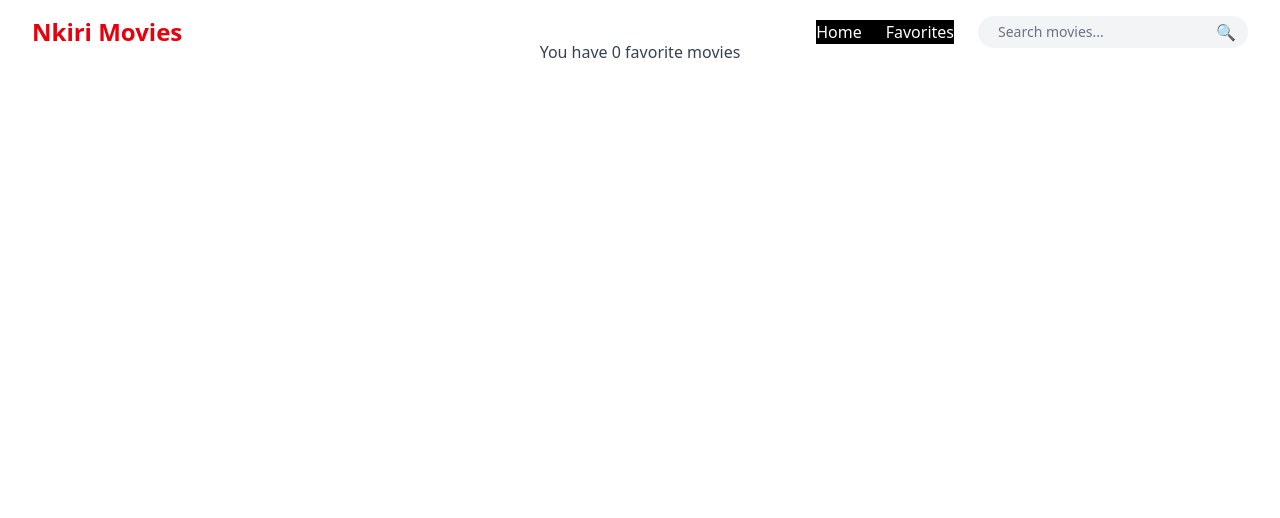
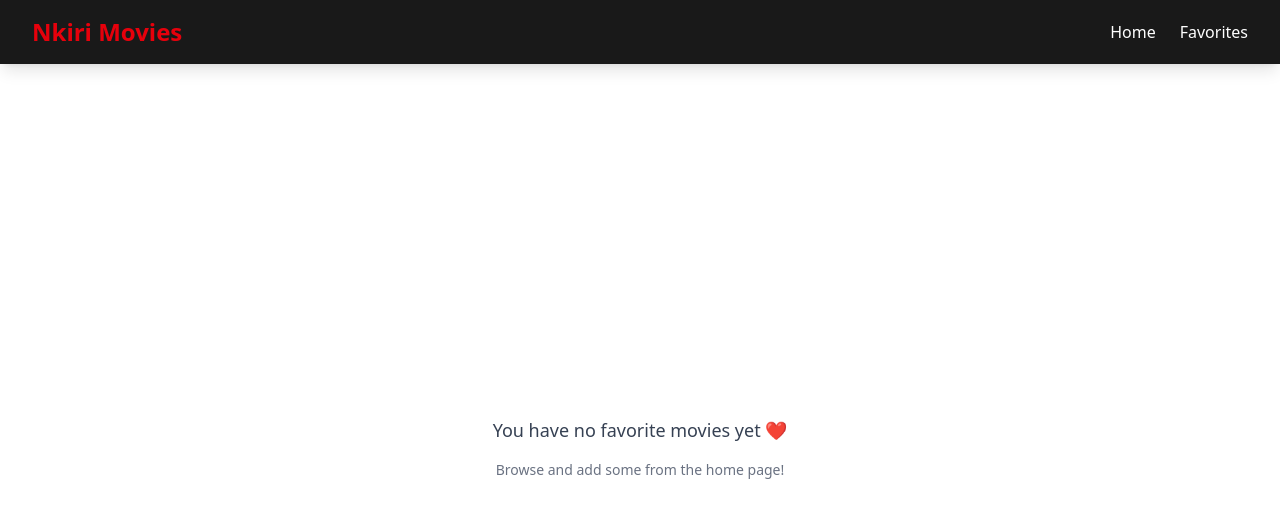
Before and after one commit to Isingizwe12/React-Movie-Explorer, a React (Vite) app: page /favorites in a window 1280 px wide. Shown: the top 518 px of the page. Built offline with nearby package versions, Linux system fonts and the light colour scheme.

Commit message:
added search functionality

```diff
--- a/src/components/movieCard.jsx
+++ b/src/components/movieCard.jsx
@@ -3,33 +3,40 @@ import { Link } from "react-router-dom";
 
 function MovieCard({ movie, onAddToFavorites }) {
   return (
-    <div className="relative py-8 rounded-xl overflow-hidden shadow-2xl transform hover:scale-105 transition duration-500">
-
-      {/* Only this clickable area goes to movie details */}
+    <div className="bg-white rounded-xl overflow-hidden shadow-lg hover:shadow-2xl transform hover:scale-105 transition duration-300">
+      {/* Movie Image & Details (clickable) */}
       <Link to={`/movie/${movie.id}`}>
+        <div className="relative">
           <img
             src={movie.poster || "/placeholder.jpg"}
             alt={movie.title}
             className="w-full h-80 object-cover"
           />
-      {/* <div className="absolute inset-0 bg-gradient-to-t from-black/80 via-black/50 to-transparent"></div> */}
-
-        <div className="absolute bottom-4 left-4 right-4 z-10 text-white">
-          <h3 className="text-2xl font-extrabold mb-2 drop-shadow-lg">{movie.title}</h3>
+          <div className="absolute inset-0 bg-gradient-to-t from-black/70 via-transparent to-transparent"></div>
+          <div className="absolute bottom-4 left-4 text-white z-10">
+            <h3 className="text-2xl font-extrabold mb-2">{movie.title}</h3>
             <div className="flex flex-wrap gap-2 mb-2">
               {movie.genre?.split(", ").map((g, i) => (
-              <span key={i} className="text-xs bg-red-600 bg-opacity-80 px-2 py-1 rounded-full font-semibold">{g}</span>
+                <span
+                  key={i}
+                  className="text-xs bg-red-600 bg-opacity-80 px-2 py-1 rounded-full font-semibold"
+                >
+                  {g}
+                </span>
               ))}
             </div>
-          <p className="text-sm text-gray-200 mb-3 drop-shadow-md overflow-hidden max-h-20">{movie.description}</p>
+          </div>
         </div>
       </Link>
 
-      {/* Add to Favorites button */}
-      <div className="absolute bottom-0 left-4 z-20">
+      {/* Description & Add to Favorites button */}
+      <div className="p-4">
+        <p className="text-gray-700 text-sm mb-4 line-clamp-3">
+          {movie.description}
+        </p>
         <button
           onClick={() => onAddToFavorites(movie)}
-          className="px-4 py-2 bg-red-600 hover:bg-red-700 text-white rounded-full font-semibold transition"
+          className="w-full bg-red-600 hover:bg-red-700 text-white font-semibold py-2 px-4 rounded-lg transition"
         >
           ❤️ Add to Favorites
         </button>
--- a/src/components/navbar.jsx
+++ b/src/components/navbar.jsx
@@ -1,10 +1,10 @@
 import React, { useState, useEffect } from "react";
-import SearchBar from "./searchBar";
-import { Link } from "react-router-dom";
+import { Link, useLocation } from "react-router-dom";
+
 function Navbar() {
   const [isScrolled, setIsScrolled] = useState(false);
+  const location = useLocation(); // detect current route
 
-  // Detect scroll to change background
   useEffect(() => {
     const handleScroll = () => {
       setIsScrolled(window.scrollY > 50);
@@ -13,31 +13,36 @@ function Navbar() {
     return () => window.removeEventListener("scroll", handleScroll);
   }, []);
 
+  // if we're not on home page, make navbar solid by default
+  const isHomePage = location.pathname === "/";
+
   return (
     <nav
-      className={`fixed  top-0 w-full z-50 flex justify-between items-center px-8 py-4 transition-colors duration-500 ${
-        isScrolled ? "bg-black/80 shadow-lg" : "bg-transparent"
+      className={`fixed top-0 w-full z-50 flex justify-between items-center px-8 py-4 transition-colors duration-500 ${
+        isScrolled || !isHomePage
+          ? "bg-black/90 shadow-lg" // solid black for other pages or when scrolled
+          : "bg-black/50" // semi-transparent on home page top
       }`}
     >
       {/* Left side - Logo */}
       <div>
         <h2 className="text-2xl font-bold text-red-600 hover:text-red-400 transition">
-        Nkiri Movies
+          Nkiri Movies
         </h2>
       </div>
 
       {/* Right side - Links and Search */}
       <div className="flex items-center gap-6">
-        <div className=" bg-black hidden md:flex gap-6 font-medium text-white">
-          <Link to='/' className="cursor-pointer hover:underline transition">Home</Link>
-          <Link to='/favorites' className="cursor-pointer hover:underline transition">
+        <div className="hidden md:flex gap-6 font-medium text-white">
+          <Link to="/" className="cursor-pointer hover:text-red-400 transition">
+            Home
+          </Link>
+          <Link
+            to="/favorites"
+            className="cursor-pointer hover:text-red-400 transition"
+          >
             Favorites
           </Link>
-        </div>
-
-        {/* Search Bar */}
-        <div className="hidden md:block">
-          <SearchBar />
         </div>
 
 
--- a/src/components/searchBar.jsx
+++ b/src/components/searchBar.jsx
@@ -5,20 +5,20 @@ function SearchBar({ searchTerm, onSearchChange, onSearchSubmit }) {
   return (
     <form
       onSubmit={onSearchSubmit}
-      className="flex items-center bg-gray-100 dark:bg-gray-800 rounded-full px-3 py-1"
+      className="flex items-center w-full bg-gray-100 dark:bg-gray-800 rounded-full px-4 py-2 shadow-sm hover:shadow-md transition"
     >
       <input
         type="text"
         placeholder="Search movies..."
         value={searchTerm}
         onChange={(e) => onSearchChange(e.target.value)}
-        className="bg-transparent focus:outline-none text-sm px-2 text-gray-700 dark:text-gray-200 placeholder-gray-500 dark:placeholder-gray-400"
+        className="flex-1 bg-transparent focus:outline-none text-base text-gray-800 dark:text-gray-200 placeholder-gray-500 dark:placeholder-gray-400 px-2"
       />
       <button
         type="submit"
-        className="ml-2 text-blue-600 dark:text-yellow-400 hover:scale-110 transition"
+        className="ml-3 bg-red-600 hover:bg-red-700 text-white px-4 py-2 rounded-full font-medium transition"
       >
-        🔍
+        Search
       </button>
     </form>
   );
--- a/src/pages/favorites.jsx
+++ b/src/pages/favorites.jsx
@@ -5,34 +5,45 @@ function Favorites() {
   const { favorites, removeFromFavorites } = useFavorites();
 
   if (favorites.length === 0) {
-    return <p className="text-center mt-10 text-gray-700 dark:text-gray-300">You have 0 favorite movies</p>;
+    return (
+      <div className="flex flex-col items-center justify-center h-screen text-center pt-24">
+        <p className="text-lg text-gray-700 dark:text-gray-300 mb-4">
+          You have no favorite movies yet ❤️
+        </p>
+        <p className="text-gray-500 text-sm">
+          Browse and add some from the home page!
+        </p>
+      </div>
+    );
   }
 
   return (
-    <div className="p-8 grid grid-cols-1 sm:grid-cols-2 md:grid-cols-3 lg:grid-cols-4 gap-6">
+    <div className="pt-28 p-8 grid grid-cols-1 sm:grid-cols-2 md:grid-cols-3 lg:grid-cols-4 gap-8 bg-gray-50 dark:bg-gray-900 min-h-screen">
       {favorites.map((movie) => (
         <div
           key={movie.id}
-          className="relative rounded-xl overflow-hidden shadow-2xl transform hover:scale-105 transition duration-500"
+          className="relative rounded-xl overflow-hidden shadow-lg group hover:shadow-2xl transform hover:scale-105 transition duration-500 bg-gray-800"
         >
-          {/* Poster + overlay */}
+          {/* Movie Poster */}
           <img
             src={movie.poster || "/placeholder.jpg"}
             alt={movie.title}
             className="w-full h-80 object-cover"
           />
-          {/* <div className="absolute inset-0 bg-gradient-to-t from-black/80 via-black/50 to-transparent"></div> */}
+
+          {/* Gradient Overlay */}
+          <div className="absolute inset-0 bg-gradient-to-t from-black via-black/60 to-transparent opacity-80 group-hover:opacity-90 transition"></div>
 
           {/* Movie Info */}
-          <div className="absolute bottom-4 left-4 right-4 z-10 text-white">
-            <h3 className="text-2xl font-extrabold mb-2 drop-shadow-lg">{movie.title}</h3>
+          <div className="absolute bottom-0 left-0 right-0 p-4 text-white z-10">
+            <h3 className="text-xl font-bold mb-1">{movie.title}</h3>
 
             {/* Genres */}
             <div className="flex flex-wrap gap-2 mb-2">
               {movie.genre?.split(", ").map((g, i) => (
                 <span
                   key={i}
-                  className="text-xs bg-red-600 bg-opacity-80 px-2 py-1 rounded-full font-semibold"
+                  className="text-xs bg-red-600 bg-opacity-90 px-2 py-1 rounded-full font-medium"
                 >
                   {g}
                 </span>
@@ -40,18 +51,16 @@ function Favorites() {
             </div>
 
             {/* Description */}
-            <p className="text-sm text-gray-200 mb-3 drop-shadow-md overflow-hidden max-h-20">
+            <p className="text-sm text-gray-300 line-clamp-3 mb-3">
               {movie.description}
             </p>
-          </div>
 
-          {/* Remove from Favorites Button */}
-          <div className="absolute bottom-4 left-4 z-20">
+            {/* Remove Button */}
             <button
               onClick={() => removeFromFavorites(movie.id)}
-              className="px-4 py-2 bg-gray-700 hover:bg-gray-800 text-white rounded-full font-semibold transition"
+              className="w-full bg-red-600 hover:bg-red-700 text-white py-2 rounded-full font-semibold transition"
             >
-              🗑️ Remove
+              🗑️ Remove from Favorites
             </button>
           </div>
         </div>
--- a/src/pages/home.jsx
+++ b/src/pages/home.jsx
@@ -1,6 +1,7 @@
+// src/pages/home.jsx
 import React, { useState } from "react";
-import { Link } from "react-router-dom";
 import MovieCard from "../components/movieCard";
+import SearchBar from "../components/searchBar";
 import { useFetchMovies } from "../hooks/useFetchMovies";
 import { useFavorites } from "../hooks/usefav";
 import strangerThingsImg from "../assets/images/stranger things.jpg";
@@ -9,11 +10,23 @@ function Home() {
   const { movies, loading, error } = useFetchMovies("https://api.tvmaze.com/shows");
   const [visibleCount, setVisibleCount] = useState(30);
 
-  // ✅ Use the custom favorites hook here
-  const { favorites, addToFavorites } = useFavorites();
+  // Favorites hook
+  const { addToFavorites } = useFavorites();
+
+  // Search state
+  const [searchTerm, setSearchTerm] = useState("");
+
+  // Filter movies based on search term
+  const filteredMovies = movies.filter((movie) =>
+    movie.name.toLowerCase().includes(searchTerm.toLowerCase())
+  );
+
+  // Prevent default form submit
+  const handleSearchSubmit = (e) => e.preventDefault();
 
   return (
-    <div className="relative">
+    <div className="relative pt-24"> {/* pt-24 avoids navbar overlap */}
+
       {/* Hero Section */}
       <div
         className="relative h-screen bg-cover bg-center flex items-center justify-center text-center text-white"
@@ -33,29 +46,37 @@ function Home() {
         </div>
       </div>
 
+      {/* Search Bar */}
+      <div className="p-8 max-w-md mx-auto">
+        <SearchBar
+          searchTerm={searchTerm}
+          onSearchChange={setSearchTerm}
+          onSearchSubmit={handleSearchSubmit}
+        />
+      </div>
+
       {/* Movie Grid */}
       <div className="p-8 grid grid-cols-1 sm:grid-cols-2 md:grid-cols-3 lg:grid-cols-4 gap-6">
         {loading && <p>Loading...</p>}
         {error && <p>Error: {error.message}</p>}
 
-{movies.slice(0, visibleCount).map((movie) => (
+        {filteredMovies.slice(0, visibleCount).map((movie) => (
           <MovieCard
             key={movie.id}
             movie={{
+              id: movie.id,
               title: movie.name,
               poster: movie.image?.medium || "/placeholder.jpg",
               genre: movie.genres?.join(", "),
               description: movie.summary?.replace(/<[^>]+>/g, ""),
-      id: movie.id, // pass id to MovieCard for linking
             }}
             onAddToFavorites={addToFavorites}
           />
         ))}
-
       </div>
 
       {/* Show More Button */}
-      {visibleCount < movies.length && (
+      {visibleCount < filteredMovies.length && (
         <div className="col-span-full text-center mt-6">
           <button
             onClick={() => setVisibleCount((prev) => prev + 30)}
```
Lines whose indentation alone changed are shown as unchanged.
